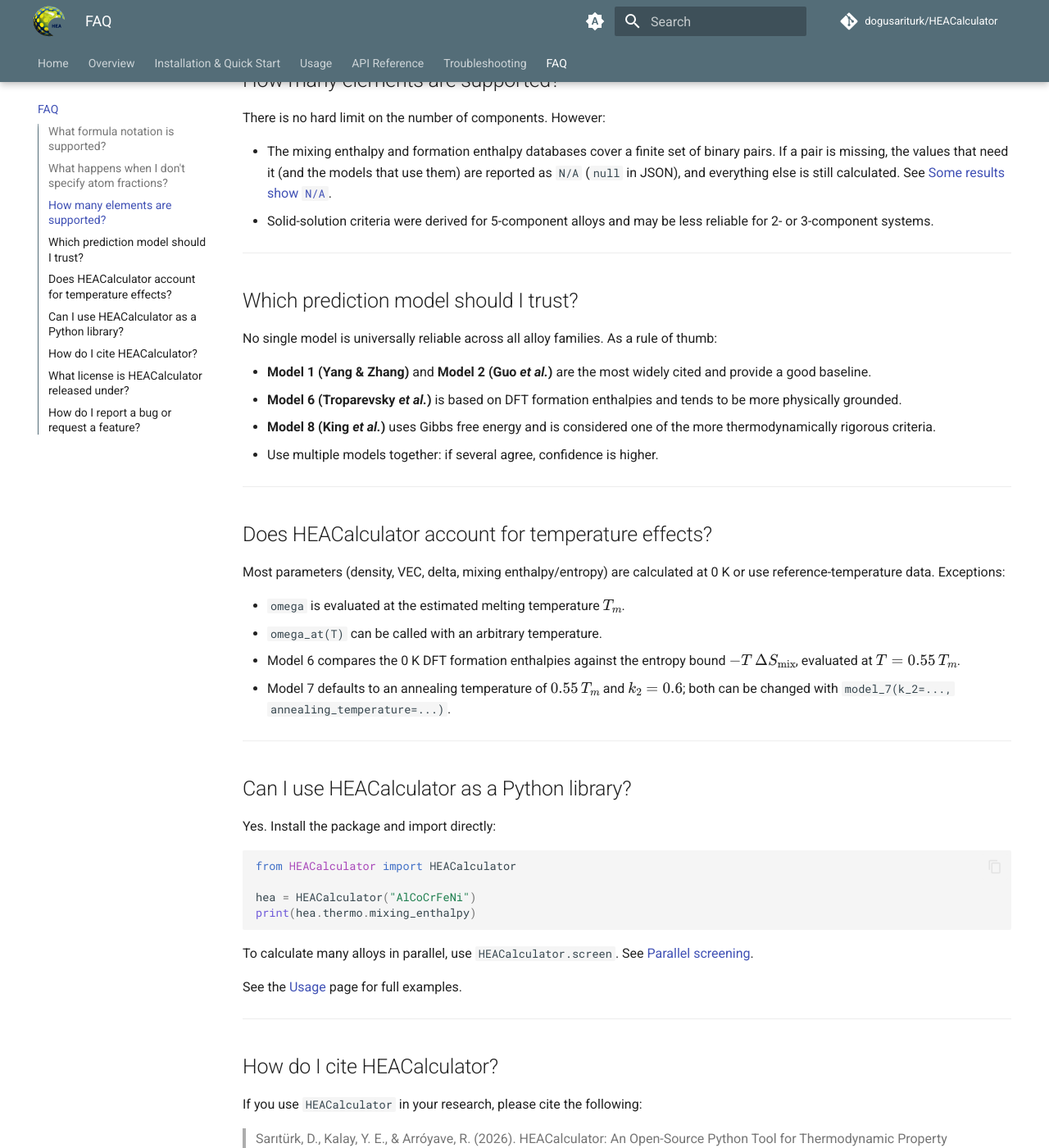
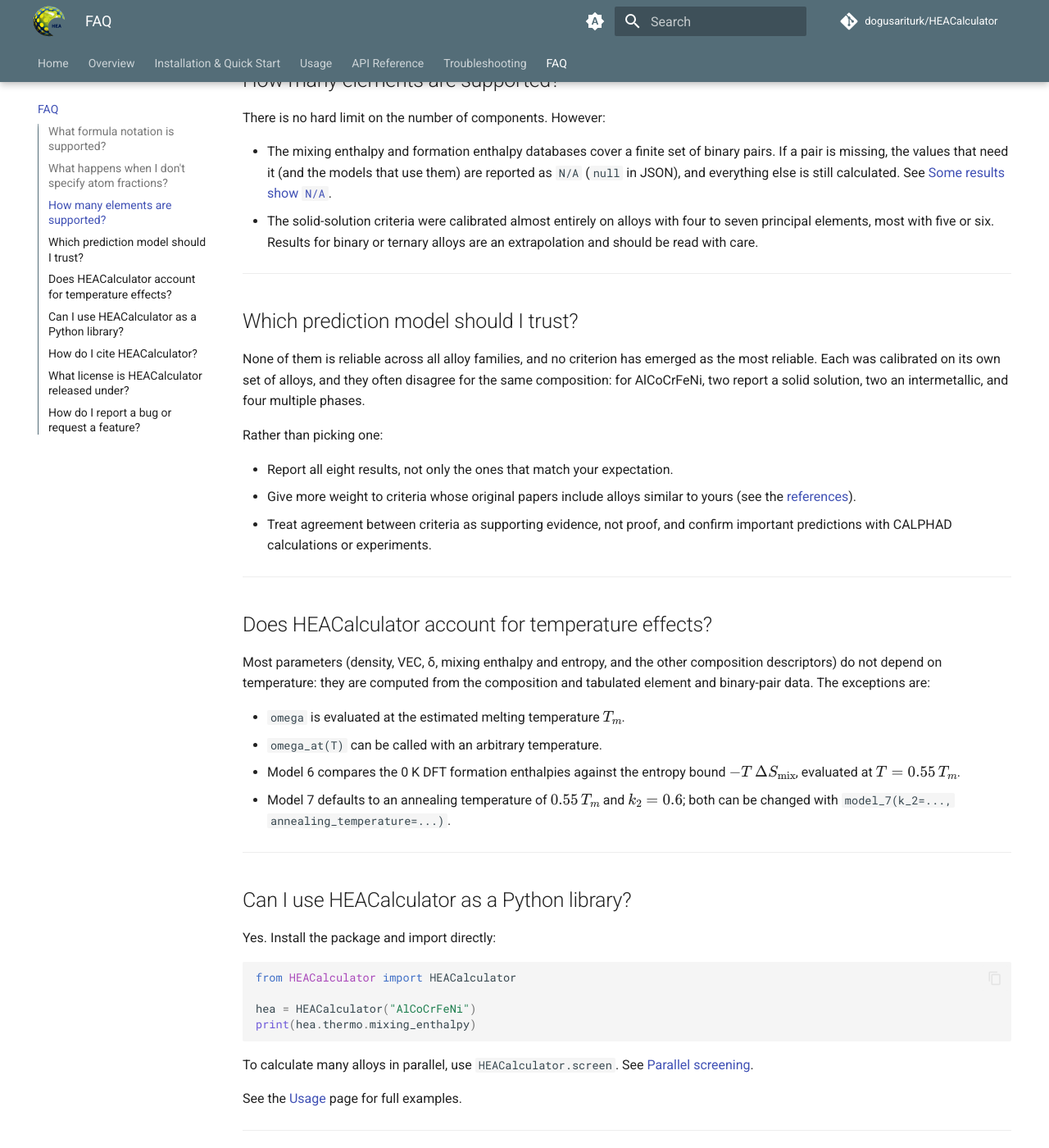
Before and after one commit to dogusariturk/HEACalculator, an MkDocs documentation site: the page built from docs/faq.md, in a window 1280 px wide and 1400 px high, scrolled down 903 px. Shown: the whole window at 82% size. Built offline with MkDocs 1.6.1 and Material for MkDocs 9.7.7, drawn with Linux system fonts in a browser that asks for light colours; comment, search, counter and statistics services are not loaded.

Commit message:
Update FAQ to clarify model reliability, criteria limitations, and temperature effects

```diff
--- a/docs/faq.md
+++ b/docs/faq.md
@@ -29,24 +29,25 @@
 There is no hard limit on the number of components. However:
 
 - The mixing enthalpy and formation enthalpy databases cover a finite set of binary pairs. If a pair is missing, the values that need it (and the models that use them) are reported as `N/A` (`null` in JSON), and everything else is still calculated. See [Some results show `N/A`](troubleshooting.md#some-results-show-na).
-- Solid-solution criteria were derived for 5-component alloys and may be less reliable for 2- or 3-component systems.
+- The solid-solution criteria were calibrated almost entirely on alloys with four to seven principal elements, most with five or six. Results for binary or ternary alloys are an extrapolation and should be read with care.
 
 ---
 
 ## Which prediction model should I trust?
 
-No single model is universally reliable across all alloy families. As a rule of thumb:
+None of them is reliable across all alloy families, and no criterion has emerged as the most reliable. Each was calibrated on its own set of alloys, and they often disagree for the same composition: for AlCoCrFeNi, two report a solid solution, two an intermetallic, and four multiple phases.
 
-- **Model 1 (Yang & Zhang)** and **Model 2 (Guo *et al.*)** are the most widely cited and provide a good baseline.
-- **Model 6 (Troparevsky *et al.*)** is based on DFT formation enthalpies and tends to be more physically grounded.
-- **Model 8 (King *et al.*)** uses Gibbs free energy and is considered one of the more thermodynamically rigorous criteria.
-- Use multiple models together: if several agree, confidence is higher.
+Rather than picking one:
+
+- Report all eight results, not only the ones that match your expectation.
+- Give more weight to criteria whose original papers include alloys similar to yours (see the [references](overview.md#references)).
+- Treat agreement between criteria as supporting evidence, not proof, and confirm important predictions with CALPHAD calculations or experiments.
 
 ---
 
 ## Does HEACalculator account for temperature effects?
 
-Most parameters (density, VEC, delta, mixing enthalpy/entropy) are calculated at 0 K or use reference-temperature data. Exceptions:
+Most parameters (density, VEC, δ, mixing enthalpy and entropy, and the other composition descriptors) do not depend on temperature: they are computed from the composition and tabulated element and binary-pair data. The exceptions are:
 
 - `omega` is evaluated at the estimated melting temperature $T_m$.
 - `omega_at(T)` can be called with an arbitrary temperature.
```
